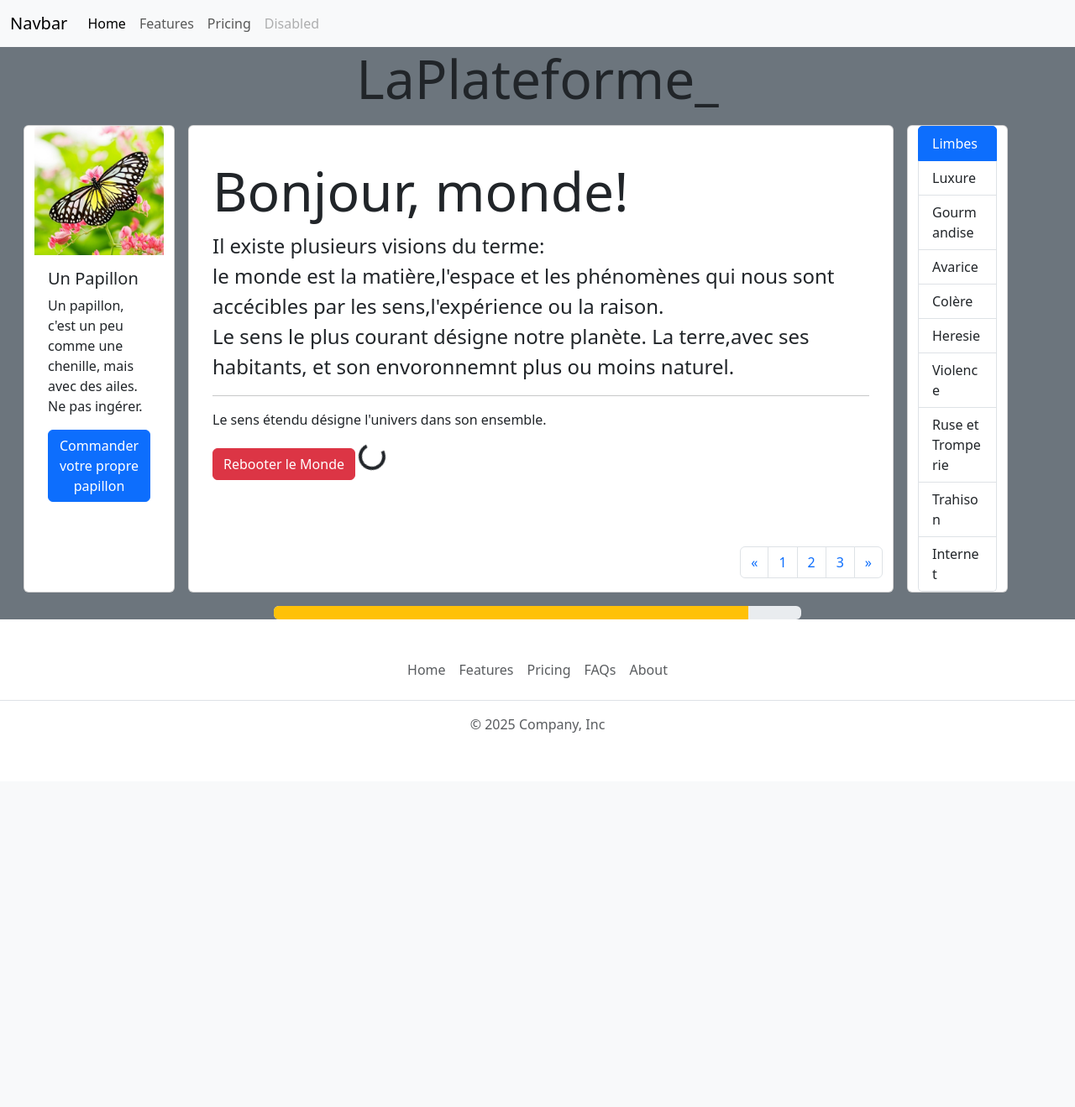
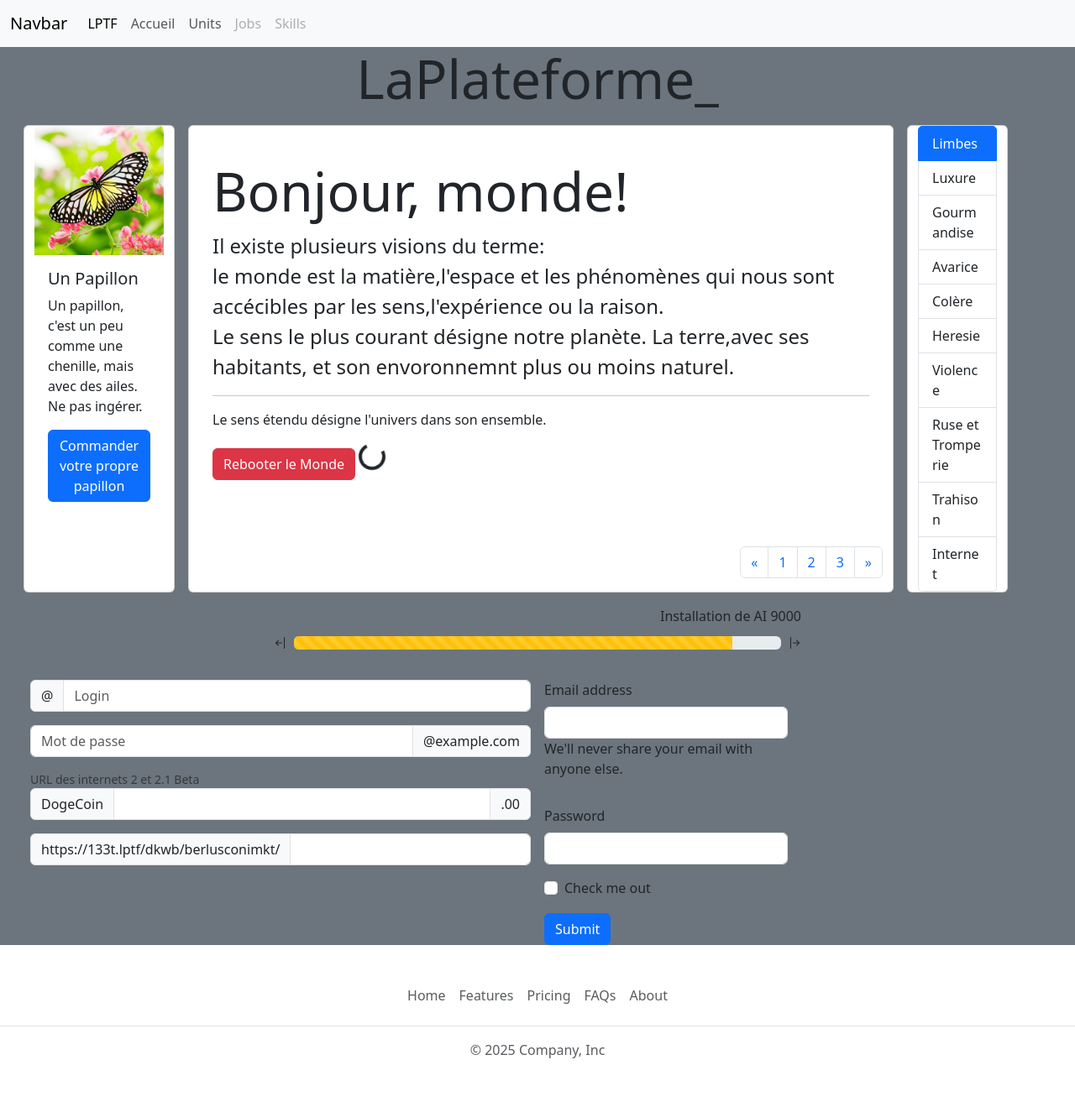
Before and after one commit to flaviemichel-laplateforme/runtrack3, a PHP site: page / in a window 1280 px wide. Shown: the whole page at 84% size. Before the commit the page ends 873 px from the top, so only its background shows below. Run offline with PHP 8.4, Linux system fonts and the light colour scheme.

Commit message:
Mise à jour de la structure HTML et ajout de nouveaux éléments de formulaire

```diff
--- a/jour06/job01/index.php
+++ b/jour06/job01/index.php
@@ -1,5 +1,6 @@
 <!DOCTYPE html>
 <html lang="en">
+
 <head>
   <meta charset="UTF-8">
   <meta name="viewport" content="width=device-width, initial-scale=1.0">
@@ -7,7 +8,10 @@
 
   <!-- CSS Bootstrap -->
   <link href="./assets/bootstrap-5.3.8/css/bootstrap.min.css" rel="stylesheet" integrity="sha384-sRIl4kxILFvY47J16cr9ZwB07vP4J8+LH7qKQnuqkuIAvNWLzeN8tE5YBujZqJLB" crossorigin="anonymous">
+  <!-- Bootstrap Icons -->
+  <link rel="stylesheet" href="https://cdn.jsdelivr.net/npm/bootstrap-icons@1.11.3/font/bootstrap-icons.min.css">
 </head>
+
 <body>
   <header>
     <nav class="navbar navbar-expand-lg bg-body-tertiary">
@@ -19,16 +23,19 @@
         <div class="collapse navbar-collapse" id="navbarNav">
           <ul class="navbar-nav">
             <li class="nav-item">
-                    <a class="nav-link active" aria-current="page" href="#">Home</a>
+              <a class="nav-link active" aria-current="page" href="#">LPTF</a>
             </li>
             <li class="nav-item">
-                    <a class="nav-link" href="#">Features</a>
+              <a class="nav-link" href="#">Accueil</a>
             </li>
             <li class="nav-item">
-                    <a class="nav-link" href="#">Pricing</a>
+              <a class="nav-link" href="#">Units</a>
             </li>
             <li class="nav-item">
-                    <a class="nav-link disabled" aria-disabled="true">Disabled</a>
+              <a class="nav-link disabled" aria-disabled="true">Jobs</a>
+            </li>
+            <li class="nav-item">
+              <a class="nav-link disabled" aria-disabled="true">Skills</a>
             </li>
           </ul>
         </div>
@@ -110,9 +117,82 @@
       </article>
 
     </section>
-<div class="progress w-50 mx-auto" role="progressbar" aria-label="Warning example" aria-valuenow="90" aria-valuemin="0" aria-valuemax="100">
-  <div class="progress-bar bg-warning" style="width: 90%"></div>
+
+    <div class="w-50 mx-auto">
+      <p class="text-end mb-2">Installation de AI 9000</p>
+      <div class="d-flex align-items-center gap-2">
+        <i class="bi bi-arrow-bar-left"></i>
+
+        <!-- <div class="progress flex-grow-1" role="progressbar" aria-label="Warning example" aria-valuenow="90" aria-valuemin="0" aria-valuemax="100">
+          <div class="progress-bar bg-warning" style="width: 90%"></div> -->
+
+        <div class="progress flex-grow-1" role="progressbar" aria-label="Animated striped example" aria-valuenow="90" aria-valuemin="0" aria-valuemax="100">
+          <div class="progress-bar progress-bar-striped progress-bar-animated bg-warning" style="width: 90%"></div>
+
+        </div> <i class="bi bi-arrow-bar-right"></i>
       </div>
+
+    </div>
+    </div>
+
+    <section class="row g-3 m-3 ">
+      <div class="col-md-6 ">
+        <div class="input-group mb-3 ">
+          <span class="input-group-text" id="basic-addon1">@</span>
+          <input type="text" class="form-control" placeholder="Login" aria-label="Username" aria-describedby="basic-addon1">
+        </div>
+
+        <div class="input-group mb-3">
+          <input type="text" class="form-control" placeholder="Mot de passe" aria-label="Recipient’s username" aria-describedby="basic-addon2">
+          <span class="input-group-text" id="basic-addon2">@example.com</span>
+        </div>
+        <div class="form-text" id="basic-addon4">URL des internets 2 et 2.1 Beta</div>
+        <div class="input-group mb-3">
+          <span class="input-group-text">DogeCoin</span>
+          <input type="text" class="form-control" aria-label="Amount (to the nearest dollar)">
+          <span class="input-group-text">.00</span>
+        </div>
+
+        <div class="mb-3">
+
+          <div class="input-group">
+            <span class="input-group-text" id="basic-addon3">https://133t.lptf/dkwb/berlusconimkt/</span>
+            <input type="text" class="form-control" id="basic-url" aria-describedby="basic-addon3 basic-addon4">
+          </div>
+
+        </div>
+
+      </div>
+
+      <div class="col-md-3">
+        <form class="row g-3 ">
+          <div class="col-12">
+            <label for="inputEmail4" class="form-label fw-medium">Email address</label>
+            <input type="email" class="form-control" id="inputEmail4">
+            <p class="fs-6 fw-light">We'll never share your email with anyone else.</p>
+          </div>
+          <div class="col-12">
+            <label for="inputPassword4" class="form-label fw-medium">Password</label>
+            <input type="password" class="form-control" id="inputPassword4">
+          </div>
+
+          <div class="col-12">
+            <div class="form-check">
+              <input class="form-check-input" type="checkbox" id="gridCheck">
+              <label class="form-check-label" for="gridCheck">
+                Check me out
+              </label>
+            </div>
+          </div>
+          <div class="col-12">
+            <button type="submit" class="btn btn-primary">Submit</button>
+          </div>
+        </form>
+      </div>
+    </section>
+
+
+
   </main>
 
   <footer class="py-3 my-4">
@@ -129,4 +209,5 @@
   <!-- Link scrip bootstrap -->
   <script src="./assets/bootstrap-5.3.8/js/bootstrap.bundle.min.js" integrity="sha384-FKyoEForCGlyvwx9Hj09JcYn3nv7wiPVlz7YYwJrWVcXK/BmnVDxM+D2scQbITxI" crossorigin="anonymous"></script>
 </body>
+
 </html>
```
Lines whose indentation alone changed are shown as unchanged.
